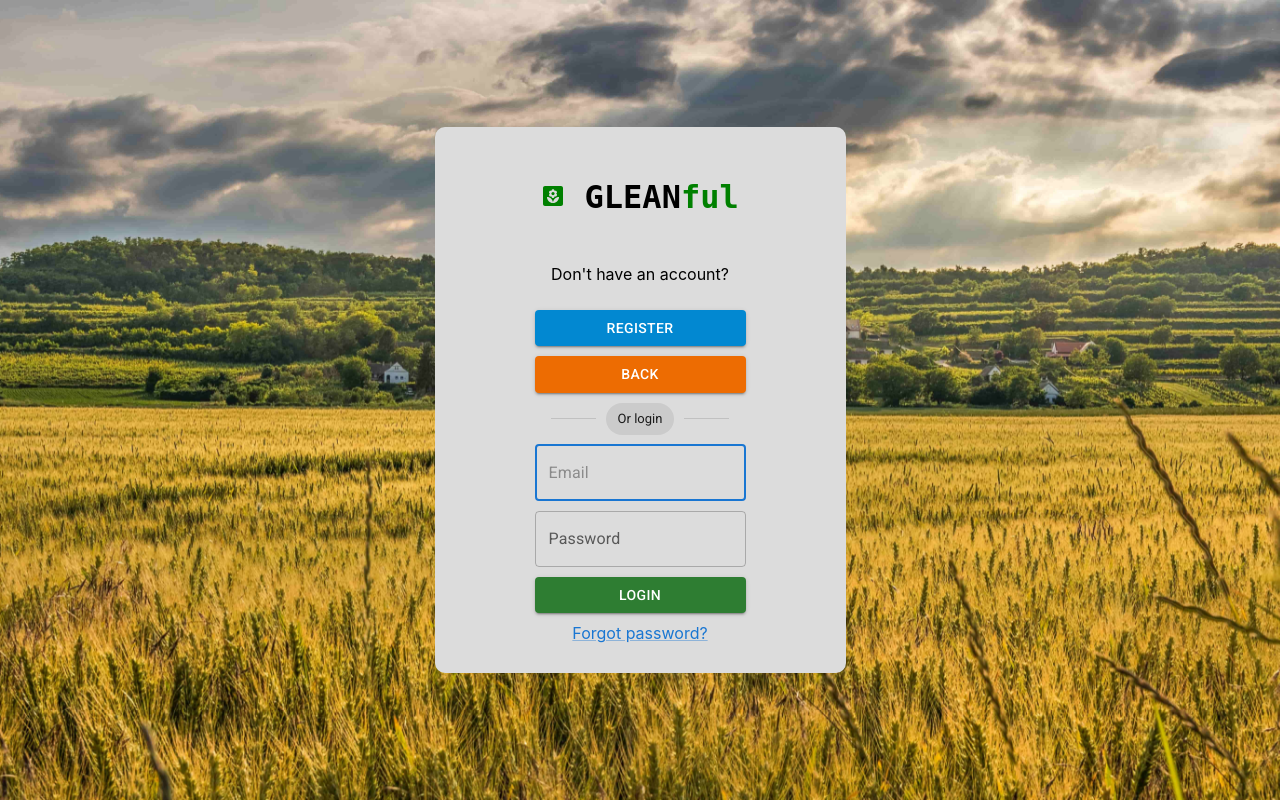
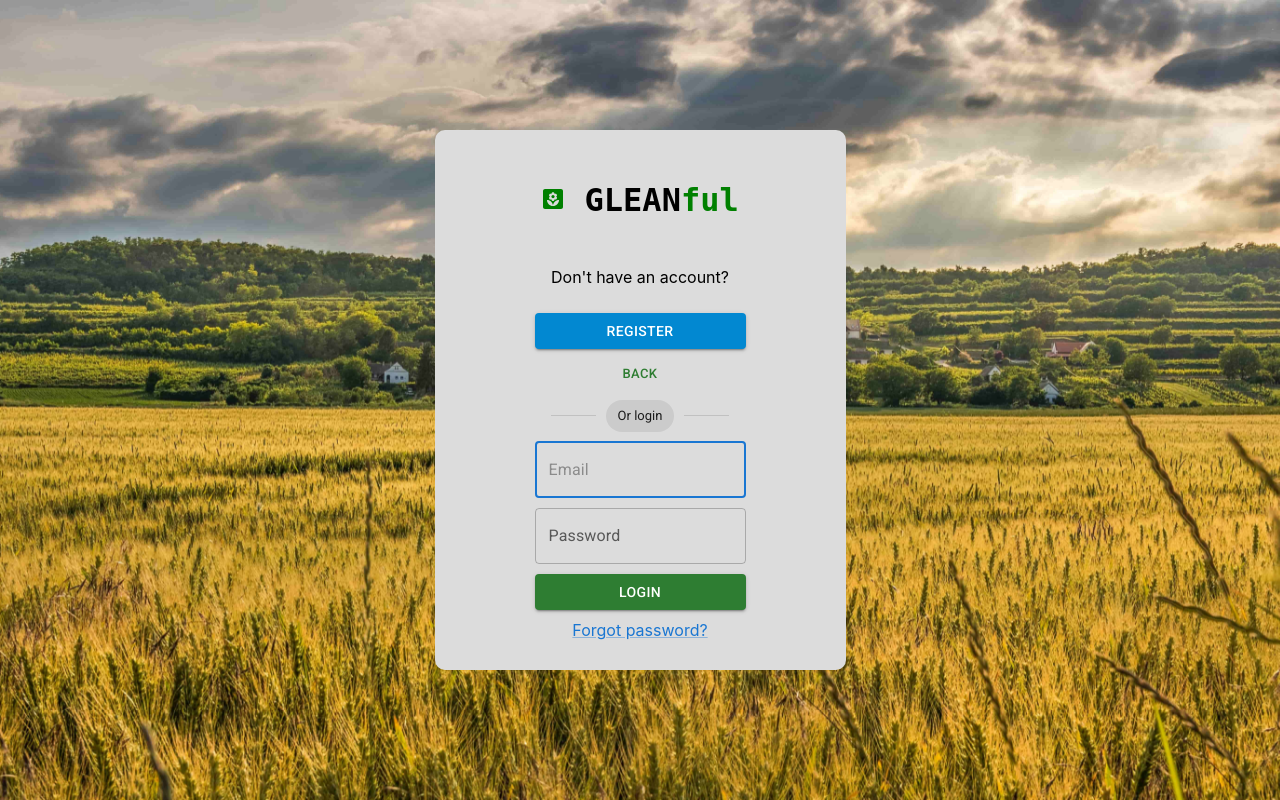
Before and after one commit to 1anakin20/earth-day, a React (Create React App) app in the folder frontend/: page /login in a window 1280 px wide. Built offline with nearby package versions, Linux system fonts and the light colour scheme; no server answers.

Commit message:
Change the appearance of the back button to differentiate it from the other buttons

```diff
--- a/frontend/src/components/login/login.js
+++ b/frontend/src/components/login/login.js
@@ -50,8 +50,8 @@ function Login(props) {
                             Register
                         </Button>
                         <Button
-                            variant={"contained"}
-                            color={"warning"}
+                            size="small"
+                            color="success"
                             onClick={() => navigate('/')}>
                             Back
                         </Button>
--- a/frontend/src/components/register/Register.js
+++ b/frontend/src/components/register/Register.js
@@ -46,8 +46,8 @@ function Register(props) {
                         Login
                     </Button>
                     <Button
-                        variant={"contained"}
-                        color={"warning"}
+                        size="small"
+                        color="success"
                         onClick={() => navigate('/')}>
                         Back
                     </Button>
--- a/frontend/src/components/register/RegisterForm.js
+++ b/frontend/src/components/register/RegisterForm.js
@@ -32,8 +32,8 @@ function RegisterForm(props) {
                         Login
                     </Button>
                     <Button
-                        variant={"contained"}
-                        color={"warning"}
+                        size="small"
+                        color="success"
                         onClick={() => setUser({})}>
                         Back
                     </Button>
```
